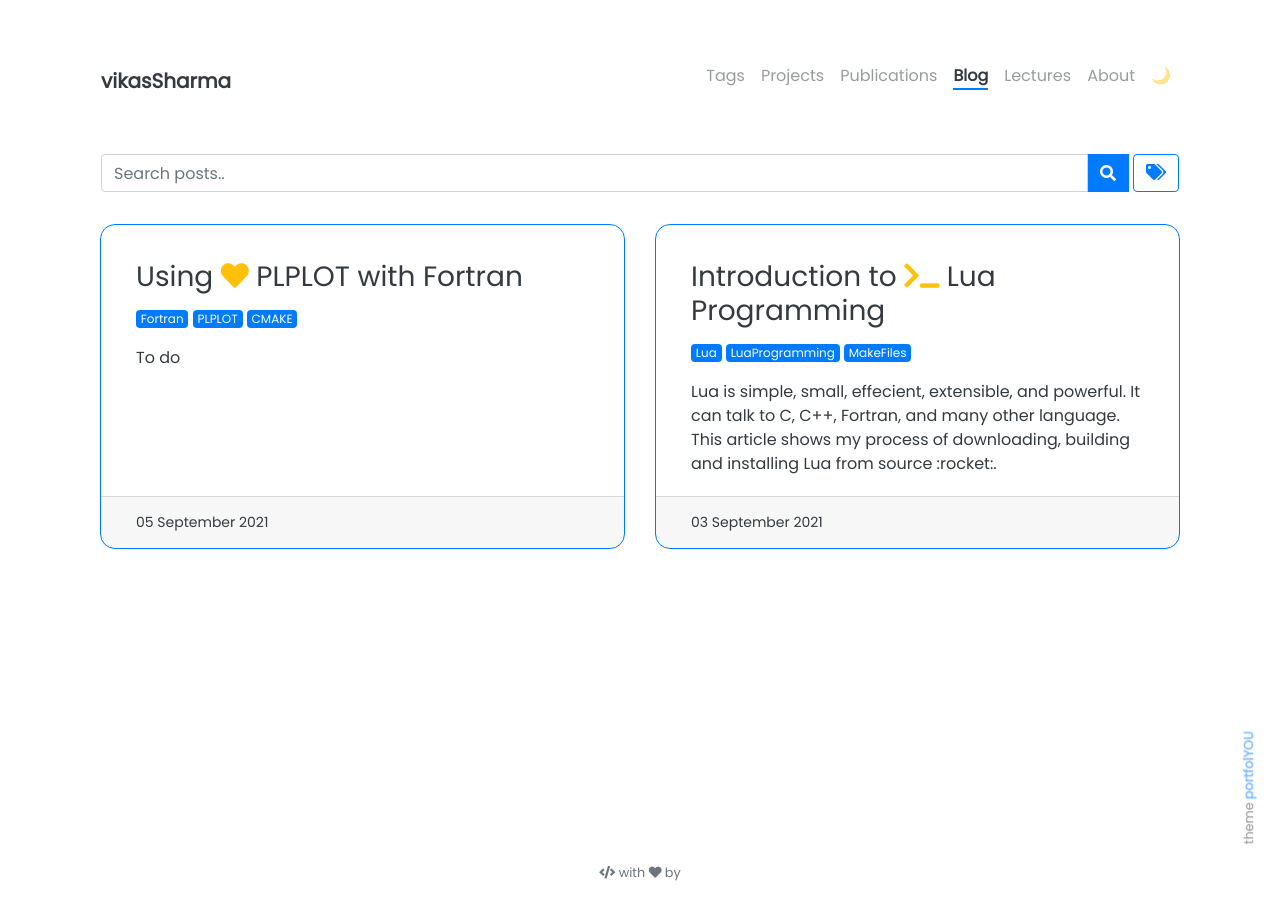
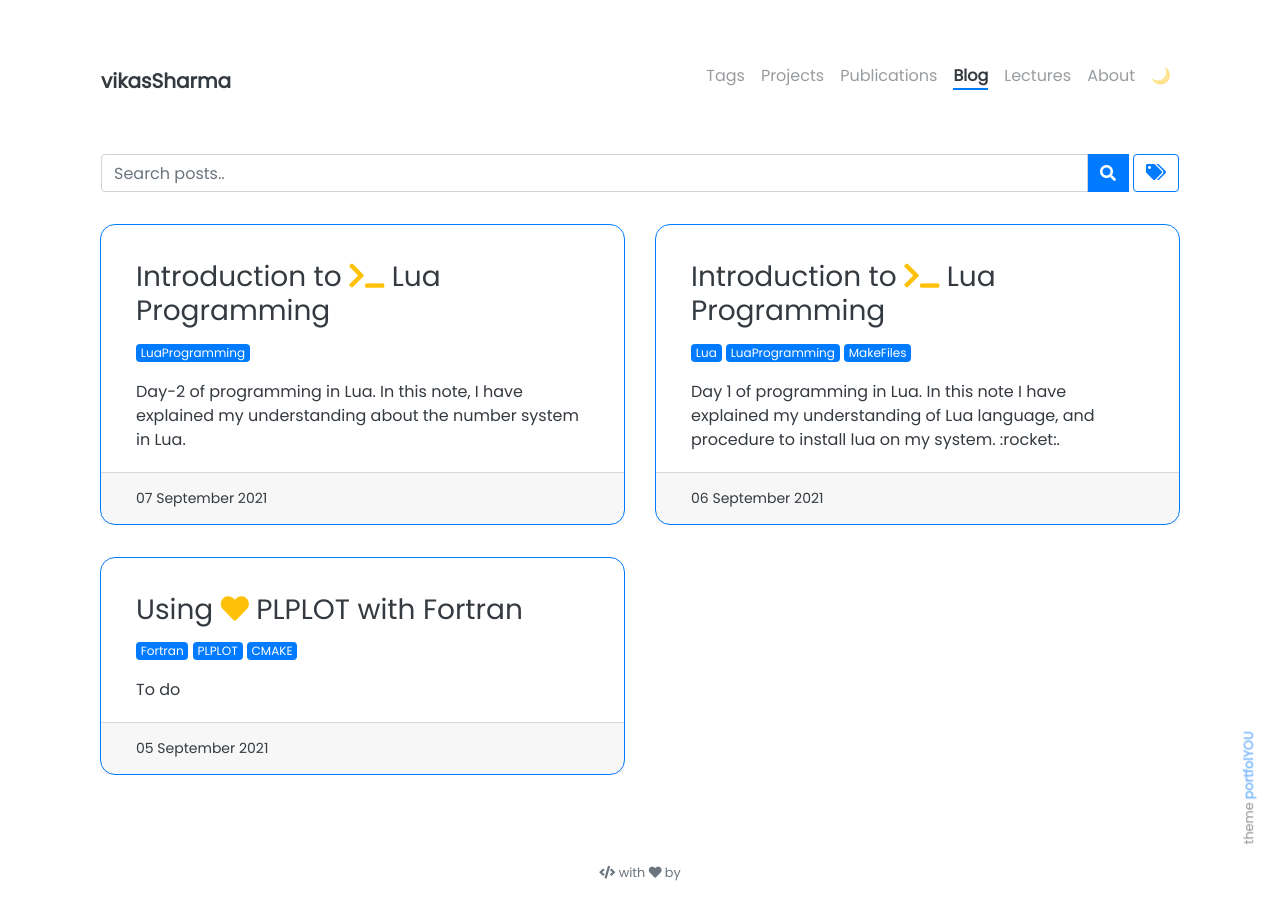
Before and after one commit to easifem/vikasSharma, a Jekyll site: the page built from pages/blog.html, in a window 1280 px wide. Built offline with Jekyll 4.4.1, drawn with Linux system fonts in a browser that asks for light colours; nearby versions of some CDN libraries; comment, search, counter and statistics services are not loaded; part of the change alters nothing that is shown.

Commit message:
adding day-2 of lua programming

````diff
--- a/_posts/2021-09-3-installing-lua.md
+++ b/_posts/2021-09-6-installing-lua.md
@@ -3,7 +3,7 @@ title: 'Introduction to <i class="fas fa-terminal text-warning"></i> Lua Program
 tags: [Lua, LuaProgramming, MakeFiles]
 style: border
 color: primary
-description: Lua is simple, small, effecient, extensible, and powerful. It can talk to C, C++, Fortran, and many other language. This article shows my process of downloading, building and installing Lua from source :rocket:.
+description: Day 1 of programming in Lua. In this note I have explained my understanding of Lua language, and procedure to install lua on my system. :rocket:.
 ---
 
 # LUA Programming
--- /dev/null
+++ b/_posts/2021-09-7-numbers-in-lua.md
@@ -0,0 +1,102 @@
+---
+title: 'Introduction to <i class="fas fa-terminal text-warning"></i> Lua Programming'
+tags: [LuaProgramming]
+style: border
+color: primary
+description: Day-2 of programming in Lua. In this note, I have explained my understanding about the number system in Lua.
+---
+
+# Numbers in Lua
+
+Lua uses two alternative representations for numbers:
+
+-   [ ] Double precision, 64-bit, floating-point numbers
+-   [ ] 64-bit, integer numbers
+
+> Note that floats, reals, or double-precision implies 64-bit real numbers in Lua
+
+Declaring real numbers
+
+```lua
+a=1.0
+a=1.0e+0
+a=1.0e0
+a=1.0E0
+a=1.0E+0
+```
+
+Declaring integer numbers
+
+```lua
+a=4
+```
+
+> Numerals with a decimal point or an exponent are considered floats; otherwise, they are treated as integers.
+
+The type of real or integer number is always `number` in Lua. In this way integers and floats can be compared in Lua as shown below.
+
+```lua
+2 == 2.0 --> true
+-6 == -6.0 --> true
+```
+
+We can also mix integers and reals in mathematical operations.
+
+```lua
+1 + 1 --> 2
+1 + 1.0 --> 2.0
+1.0 + 1.0 --> 2.0
+1.0 * 2 --> 2.0
+```
+
+> Division of two integer numbers is a real number as shown below
+
+```lua
+3/2 --> 1.5
+3.0 / 2 --> 1.5
+3.0 / 2.0 --> 1.5
+```
+
+For integer division, Lua provides `//` operator, which works as follows.
+
+```lua
+3//2 --> 1
+1//2 --> 0
+-9 // 2 --> -5 which is floor(-4.5)
+```
+
+Modulo operator is given by `%`, which works as follows.
+
+```lua
+3 % 2 --> 1
+4.0 % 1.2 --> 0.4
+```
+
+## Relational operators
+
+-   `>` greater than
+-   `<` lesser than
+-   `<=` lesser than and equal to
+-   `>=` greater than and equal to
+-   `==` equal
+-   `~=` not equal
+
+## Math library
+
+Lua math library contains several functions. Some of these functions are given below.
+
+```lua
+math.random()
+math.randomseed()
+math.floor()
+math.ceil()
+```
+
+## Conversion
+
+We can convert real to integer by using a function called `math.tointeger`. Note that this function can be used only when a real number has integer representation. See the example given below.
+
+```lua
+math.tointeger(1.0) --> 1 works
+math.tointeger(1.2) --> error, does not work
+```
````
